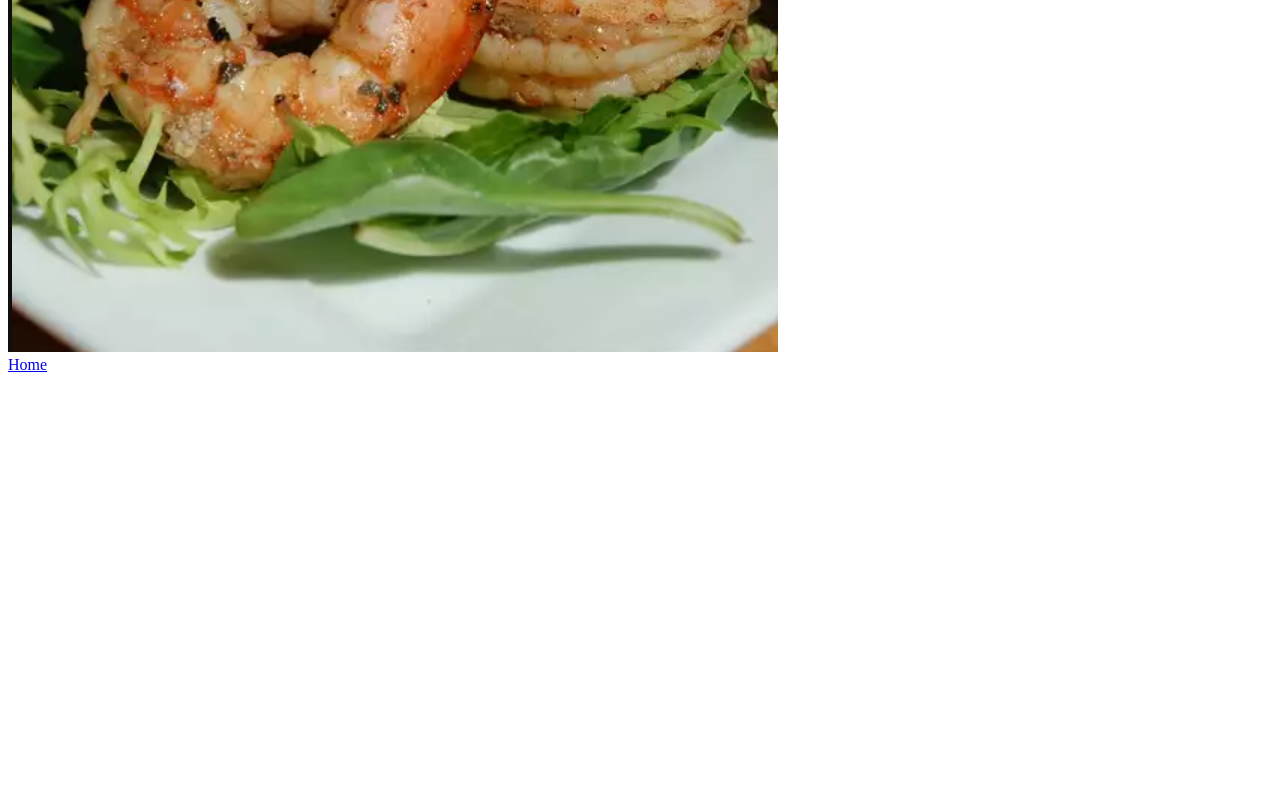
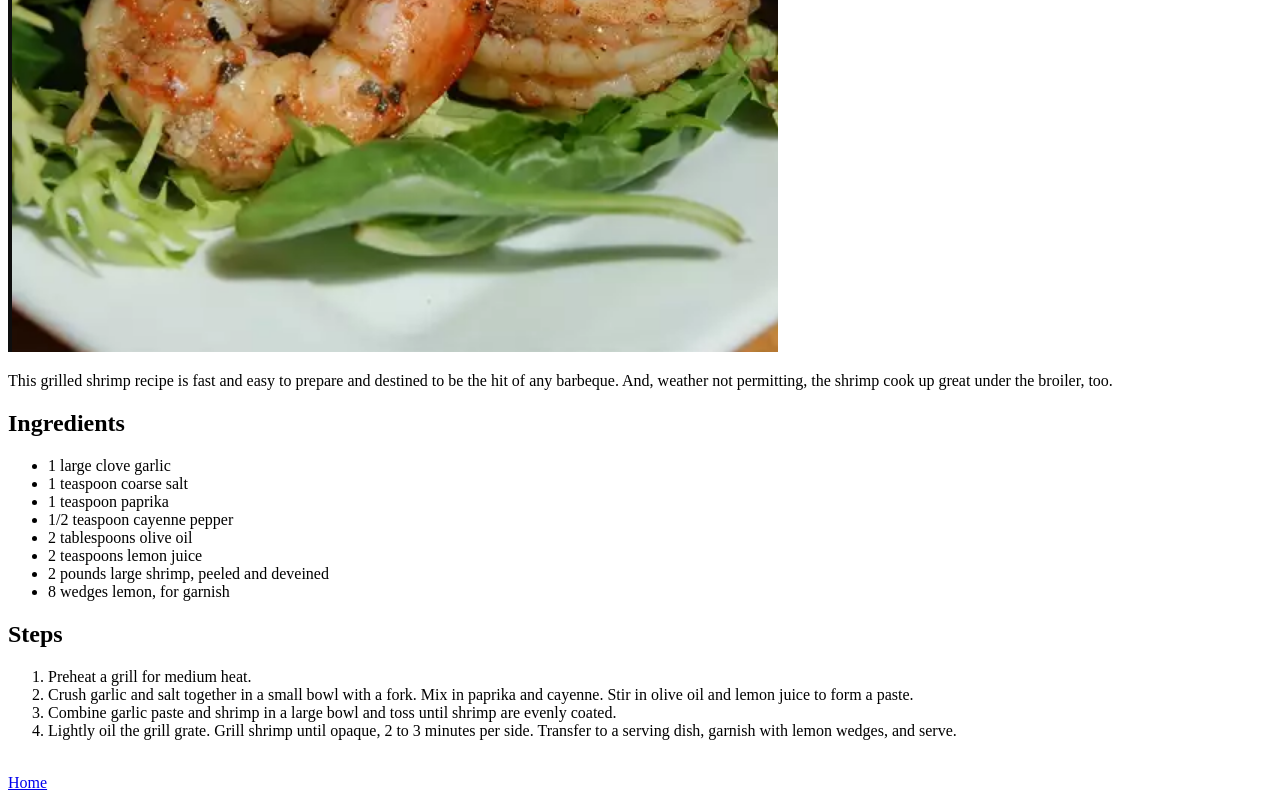
Before and after one commit to Fertzenheimer/odin-recipes, a plain HTML site: page recipes/spicy-grilled-shrimp.html in a window 1280 px wide. Shown: the part 494-1294 px from the top of the page. Before the commit the page ends 876 px from the top, so only its background shows below. Drawn offline with Linux system fonts and the light colour scheme.

Commit message:
added body to spicy grilled shrimp page

```diff
--- a/recipes/spicy-grilled-shrimp.html
+++ b/recipes/spicy-grilled-shrimp.html
@@ -7,8 +7,36 @@
     <title>Spicy Grilled Shrimp</title>
 </head>
 <body>
-    <h1>Spicy Girlled Shrimp</h1>
+    <h1>Spicy Grilled Shrimp</h1>
     <img src="../images/spicy-grilled-shrimp.png">
+    <p>
+        This grilled shrimp recipe is fast and easy to prepare and
+        destined to be the hit of any barbeque. And, weather not
+        permitting, the shrimp cook up great under the broiler, too.
+    </p>
+    <h2>Ingredients</h2>
+    <ul>
+        <li>1 large clove garlic</li>
+        <li>1 teaspoon coarse salt</li>
+        <li>1 teaspoon paprika</li>
+        <li>1/2 teaspoon cayenne pepper</li>
+        <li>2 tablespoons olive oil</li>
+        <li>2 teaspoons lemon juice</li>
+        <li>2 pounds large shrimp, peeled and deveined</li>
+        <li>8 wedges lemon, for garnish</li>
+    </ul>
+    <h2>Steps</h2>
+    <ol>
+        <li>Preheat a grill for medium heat.</li>
+        <li>Crush garlic and salt together in a small bowl with a fork.
+             Mix in paprika and cayenne. Stir in olive oil and lemon
+             juice to form a paste.</li>
+        <li>Combine garlic paste and shrimp in a large bowl and toss until
+            shrimp are evenly coated.</li>
+        <li>Lightly oil the grill grate. Grill shrimp until opaque, 2 to 3
+            minutes per side. Transfer to a serving dish, garnish with lemon
+             wedges, and serve.</li>
+    </ol>
     <br>
     <a href="../index.html">Home</a>
 </body>
```
